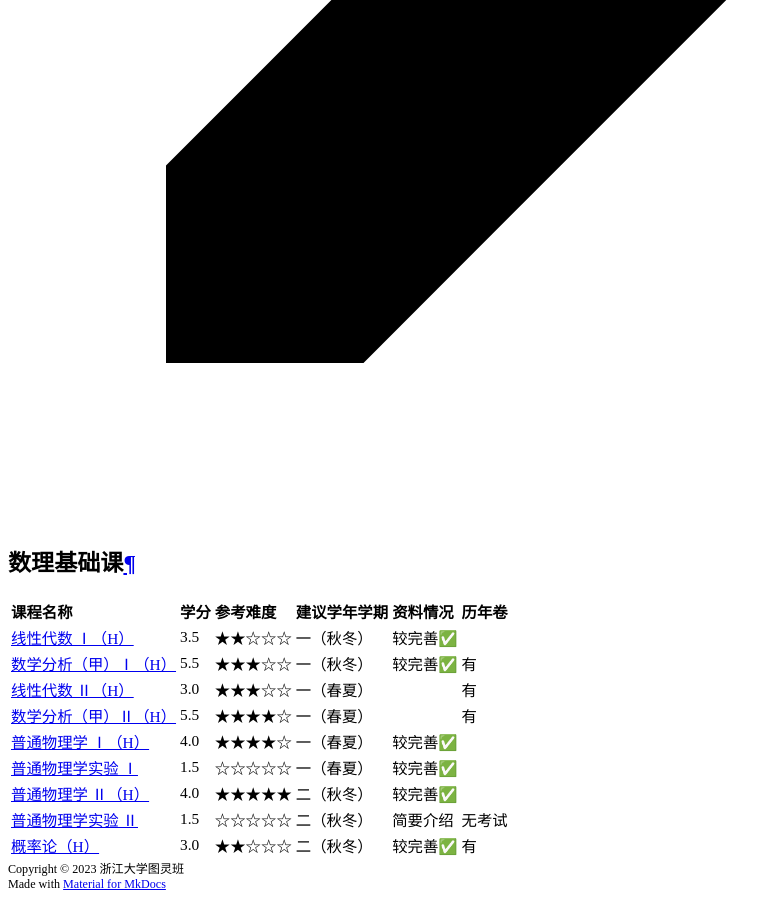
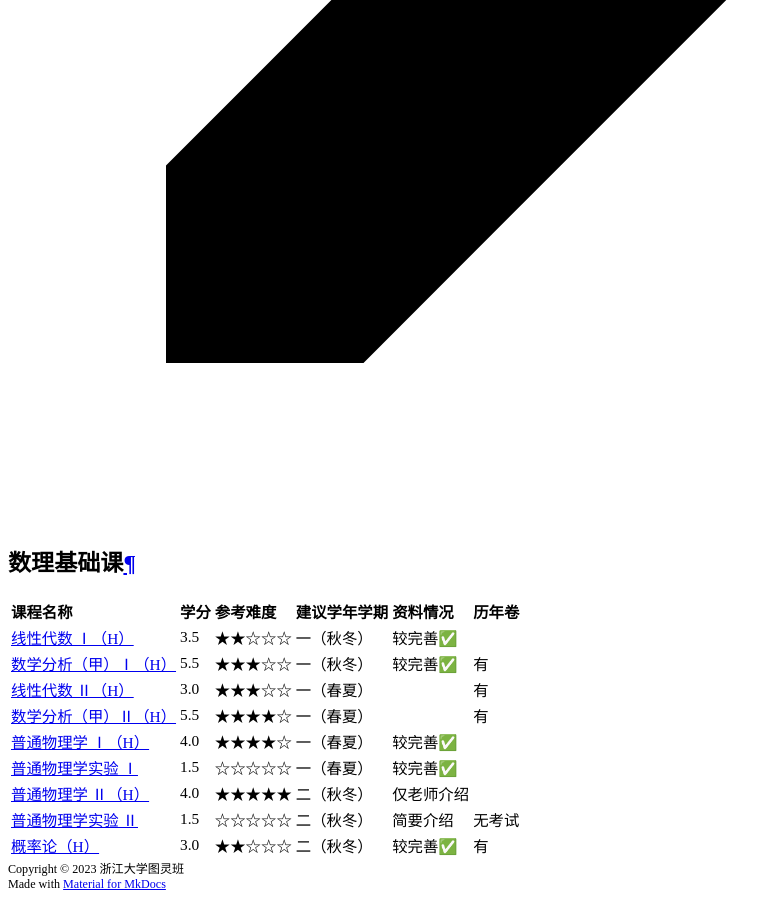
Before and after one commit to ZJU-Turing/TuringCourses, an MkDocs documentation site: the page built from docs/math_phys/index.md, in a window 1280 px wide and 900 px high, scrolled down 16631 px. Shown: the whole window, without its empty margins (0-781 px from the left). Built offline with MkDocs 1.6.1 and Material for MkDocs 9.7.7, drawn with Linux system fonts in a browser that asks for light colours; comment, search, counter and statistics services are not loaded.

Commit message:
fix: update index

```diff
--- a/docs/math_phys/index.md
+++ b/docs/math_phys/index.md
@@ -16,7 +16,7 @@
 |[数学分析（甲）Ⅱ（H）](math_analysis2/)|5.5|★★★★☆|一（春夏）||有|
 |[普通物理学 Ⅰ（H）](physics1/)|4.0|★★★★☆|一（春夏）|较完善✅||
 |[普通物理学实验 Ⅰ](physics_experiment1/)|1.5|☆☆☆☆☆|一（春夏）|较完善✅||
-|[普通物理学 Ⅱ（H）](physics2/)|4.0|★★★★★|二（秋冬）|较完善✅||
+|[普通物理学 Ⅱ（H）](physics2/)|4.0|★★★★★|二（秋冬）|仅老师介绍||
 |[普通物理学实验 Ⅱ](physics_experiment2/)|1.5|☆☆☆☆☆|二（秋冬）|简要介绍|无考试|
 |[概率论（H）](probability/)|3.0|★★☆☆☆|二（秋冬）|较完善✅|有|
 
```
